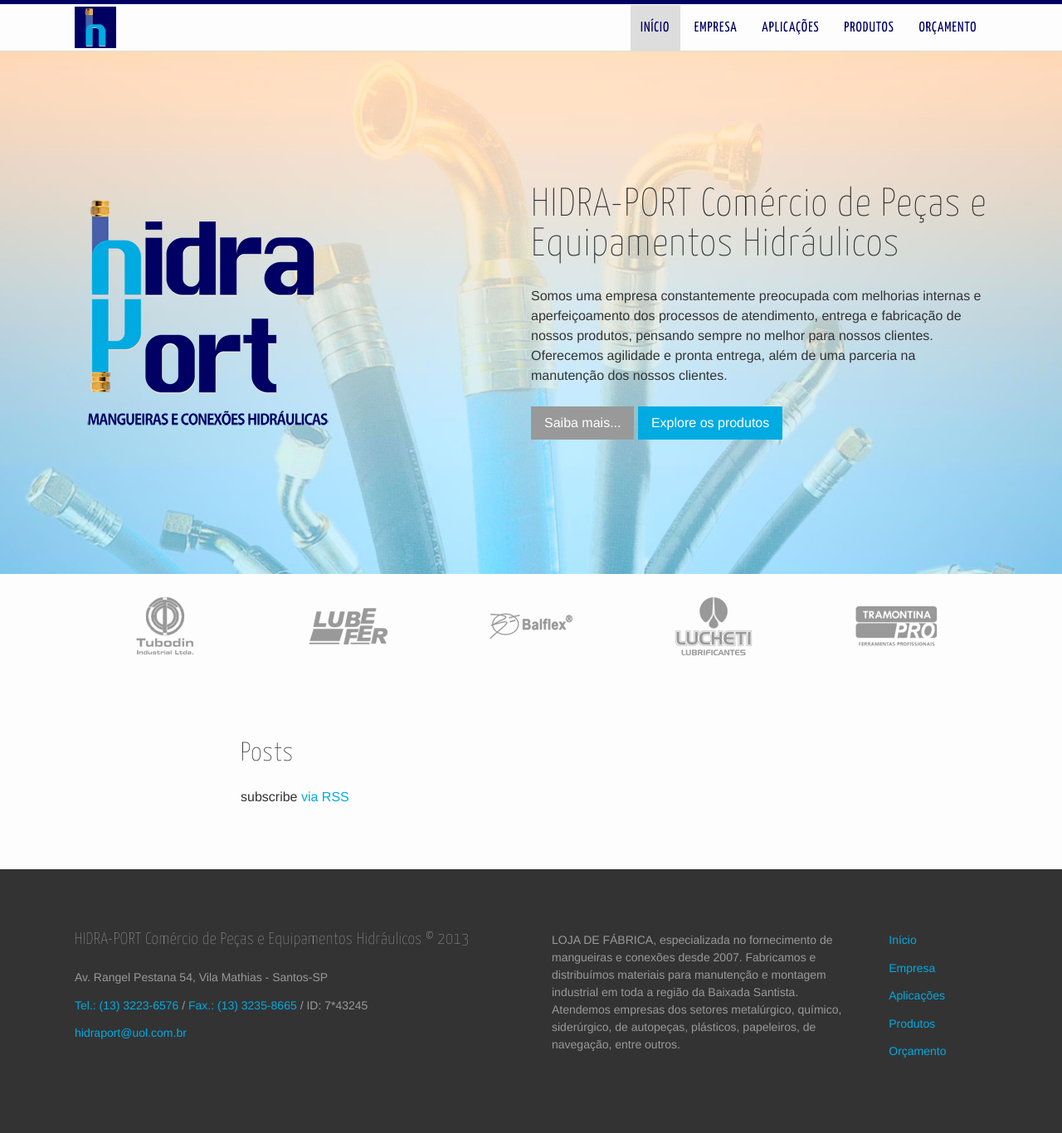
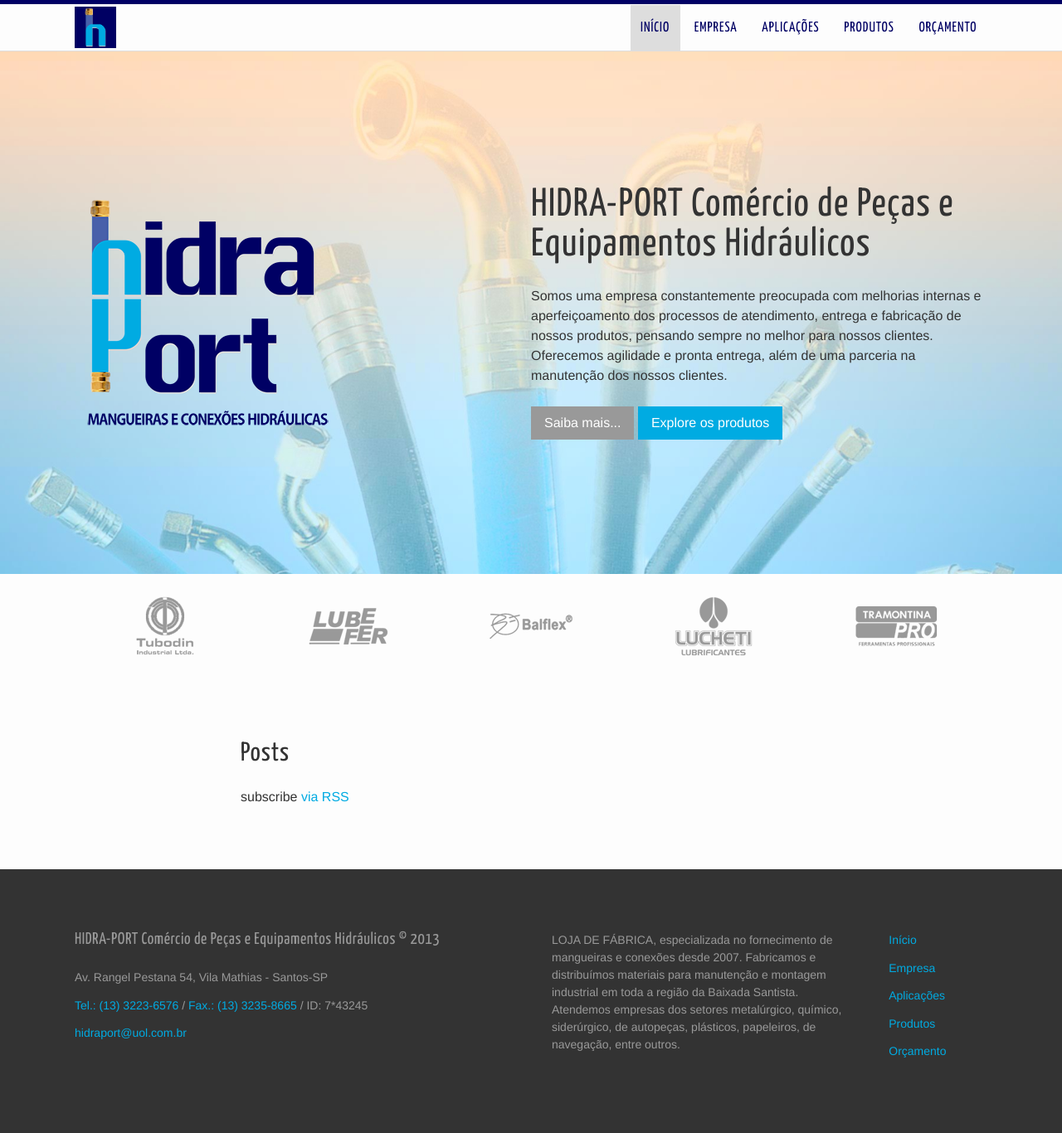
Before and after one commit to Hidraport/hidraport.github.io, a Jekyll site: the page built from index.html, in a window 1280 px wide. Shown: the whole page at 83% size. Built offline with Jekyll 4.4.1, drawn with Linux system fonts in a browser that asks for light colours.

Commit message:
Tentando corrigir a url da fonte

```diff
--- a/_includes/head.html
+++ b/_includes/head.html
@@ -6,7 +6,7 @@
   <title>{% if page.title %}{{ page.title | escape }}{% else %}{{ site.title | escape }}{% endif %}</title>
   <meta name="description" content="{% if page.excerpt %}{{ page.excerpt | strip_html | strip_newlines | truncate: 160 }}{% else %}{{ site.description }}{% endif %}">
 
-	<link href="http://fonts.googleapis.com/css?family=Source+Sans+Pro:300,400|Yanone+Kaffeesatz:400,200" rel="stylesheet" type="text/css">
+	<link href="http://fonts.googleapis.com/css?family=Source+Sans+Pro|Yanone+Kaffeesatz" rel="stylesheet" type="text/css">
 	<link rel="stylesheet" href="{{ "/css/main.css" | prepend: site.baseurl }}">
   <link rel="canonical" href="{{ page.url | replace:'index.html','' | prepend: site.baseurl | prepend: site.url }}">
   <link rel="alternate" type="application/rss+xml" title="{{ site.title }}" href="{{ "/feed.xml" | prepend: site.baseurl | prepend: site.url }}">
```
